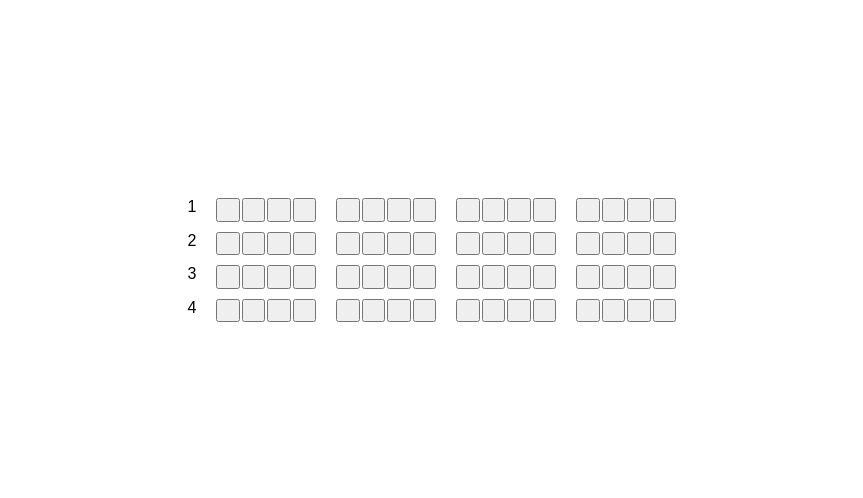
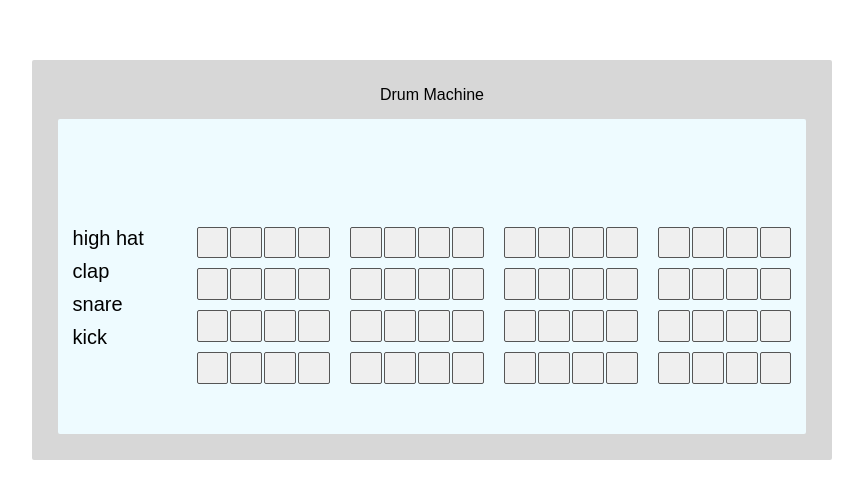
Before and after one commit to isopotermiastico/drum-machine, a plain HTML site: page index.html in a window 1280 px wide. Shown: the part 140-638 px from the top of the page, without its empty margins (208-1071 px from the left). Drawn offline with Linux system fonts and the light colour scheme.

Commit message:
Layout and button toggle implemented

```diff
--- a/index.html
+++ b/index.html
@@ -6,8 +6,17 @@
   <link rel="stylesheet" href="style.css">
 </head>
 <body>
-    <div class="drum-machine">
-        <div class="pad-grid" id="padGrid"></div>
+    <div class="wrapper">
+      <div class="container">
+        <div class="title">Drum Machine</div>
+      </div>
+
+      <div class="sequencer">
+          <div class="instrument-labels" id="instrumentLabels"></div>
+          <div class="pad-grid" id="padGrid">
+            <!--js generated buttons, class = "drum-pad"-->
+          </div>
+      </div>
     </div>
   <script src="script.js"></script>
 </body>
--- a/script.js
+++ b/script.js
@@ -1,20 +1,16 @@
 function createDrumGrid()
 {
-    const instruments = 4;
     const stepsPerRow = 16;
 
     const padGrid = document.getElementById("padGrid");
+    const instrumentLabels = document.getElementById("instrumentLabels");
 
-    function createPadRow(i)
+    instruments = ["high hat", "clap", "snare", "kick"];
+
+    function createPadRow(parent)
     {
         const row = document.createElement("div");
         row.className = "pad-row";
-
-        const label = document.createElement("div");
-        label.className = "instrument-name";
-        label.textContent = i;
-
-        row.appendChild(label);
 
         for (let j = 1; j <= stepsPerRow; j += 4)
             {
@@ -25,19 +21,32 @@ function createDrumGrid()
                 {
                     const pad = document.createElement("button");
                     pad.className = "drum-pad";
+                    pad.addEventListener("click", () => pad.classList.toggle("active"));
                     group.appendChild(pad);
                 }
                 row.appendChild(group);
             }
-        return row
+
+
+        parent.appendChild(row);
 
     }
 
-    for (let i = 1; i <= instruments; i++)
-        {
-            const pad_row = createPadRow(i);
-            padGrid.appendChild(pad_row);
-        }
+    function createInstrumentLable(parent, instrument_name)
+    {
+        const label = document.createElement("div");
+        label.className = "label";
+        label.textContent = instrument_name;
+        parent.appendChild(label);
+
+    }
+
+    instruments.forEach(name =>
+    {
+        createInstrumentLable(instrumentLabels, name);
+        createPadRow(padGrid);
+    });
+
 
 }
 
--- a/style.css
+++ b/style.css
@@ -13,11 +13,6 @@ body
 
 * {box-sizing: border-box;}
 
-.drum-machine
-{
-    max-width: 800px;
-    margin: 0 auto;
-}
 
 .instrument-name
 {
@@ -27,25 +22,28 @@ body
 
 .drum-pad
 {
+    all: unset;
     aspect-ratio: 1 / 1;
-    width: 100%;
-    margin: 0px;
+    flex: 1;
+    display: flex;
+
+    background-color: #ddd;
+    border: 1px solid #555;
+    border-radius: 2px;
+    padding: initial;
+
+
+    background-color: ButtonFace;
+
     cursor: pointer;
-    flex: 1;
+    transition: background-color 0.2s;
 }
 
-.pad-grid
-{
-    display: flex;
-    flex-direction: column;
-    gap: 10px;
-}
 
 .pad-group
 {
     display: flex;
     gap: 2px;
-    width: 100px;
     flex: 1;
 }
 
@@ -54,3 +52,60 @@ body
     display: flex;
     gap: 20px;
 }
+
+.drum-pad.active
+{
+    background-color: rgb(106, 202, 175);
+}
+
+.wrapper
+{
+    display: flex;
+    flex-direction: column;
+    align-items: center;
+    background-color: #d7d7d7;
+    width: 100vh;
+    max-width: 800px;
+    height: 50vh;
+    padding: 2%;
+    gap: 15px;
+    border-radius: 2px;
+}
+
+.sequencer
+{
+    display: flex;
+    width: 100%;
+    margin: 0 auto;
+    background-color: #eefbff;
+    padding: 2%;
+    border-radius: 2px;
+    flex: 1;
+    justify-content: center;
+    align-items: center;
+    gap: 5px;
+}
+
+.instrument-labels, .pad-grid
+{
+    display: flex;
+    flex-direction: column;
+    gap: 10px;
+    height: 100px;
+
+}
+
+.instrument-labels
+{
+    width: 20%;
+}
+
+.pad-grid
+{
+    width: 100%;
+}
+
+.label
+{
+  font-size: clamp(1rem, 2vw, 20px);
+}
```
